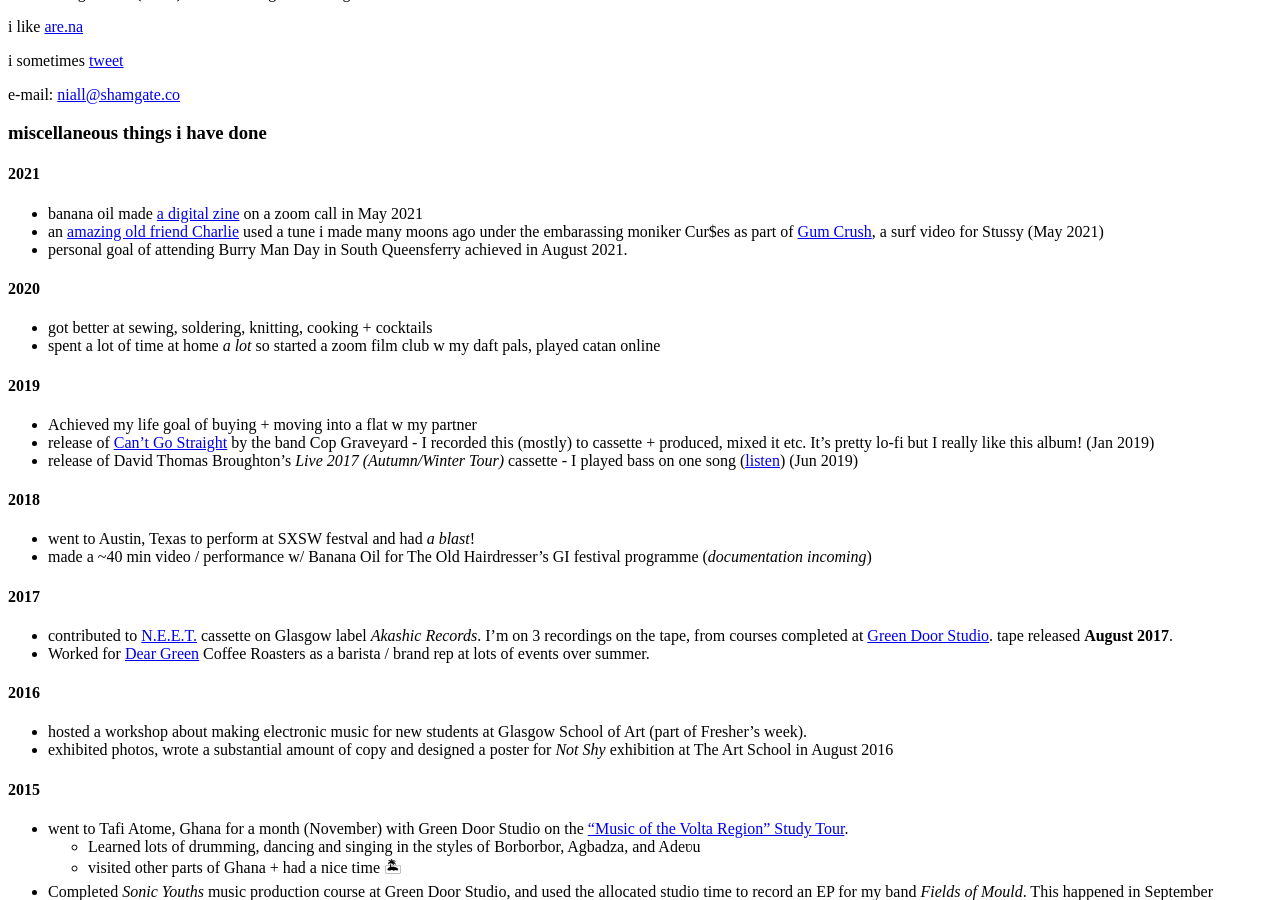
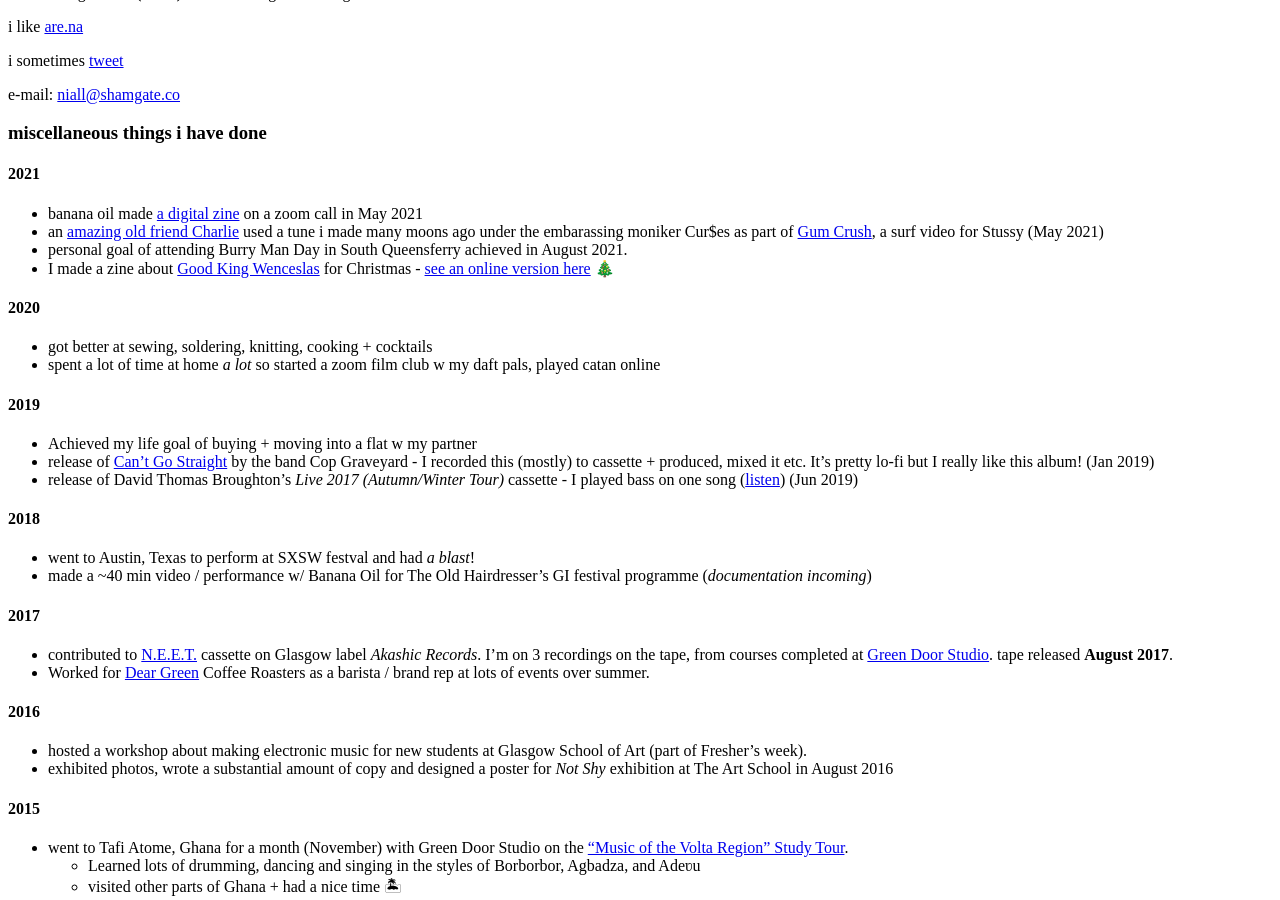
Before and after one commit to kingdomlevel/kingdomlevel.github.io, a Jekyll site: the page built from index.markdown, in a window 1280 px wide and 900 px high, scrolled down 6034 px. Built offline with Jekyll 4.4.1, drawn with Linux system fonts in a browser that asks for light colours; our own code applies the rules of GitHub Pages for plain Markdown files.

Commit message:
links to GKW zine

```diff
--- a/index.markdown
+++ b/index.markdown
@@ -165,6 +165,7 @@
 + banana oil made [a digital zine](https://www.shamgate.co/banana_oil/zine_202105/) on a zoom call in May 2021
 + an [amazing old friend Charlie](https://www.instagram.com/appleshift4/) used a tune i made many moons ago under the embarassing moniker Cur$es as part of [Gum Crush](https://www.instagram.com/tv/COs4_J6gG6v), a surf video for Stussy (May 2021)
 + personal goal of attending Burry Man Day in South Queensferry achieved in August 2021.
++ I made a zine about [Good King Wenceslas](https://en.wikipedia.org/wiki/Good_King_Wenceslas) for Christmas - [see an online version here](/zines/good-king-wenceslas) 🎄
 
 #### 2020
 + got better at sewing, soldering, knitting, cooking + cocktails
```
